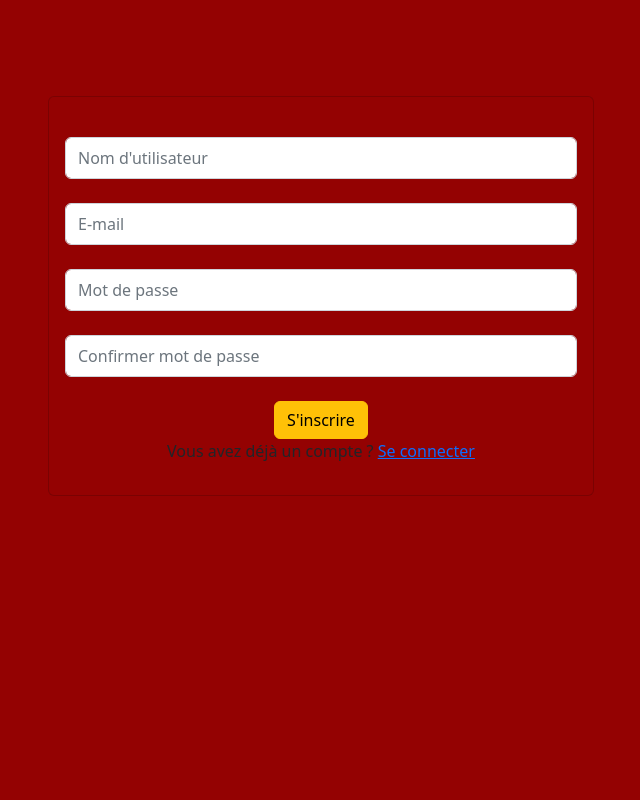
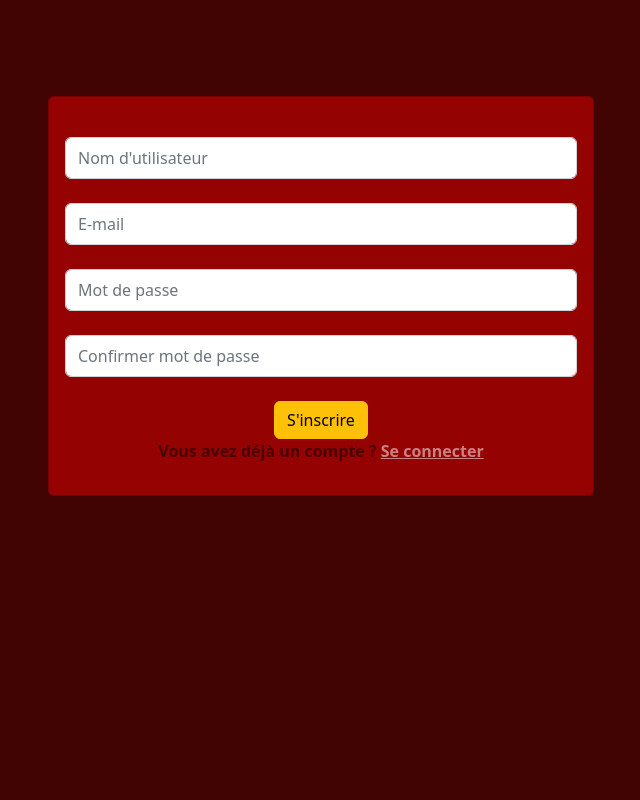
Before and after one commit to JeremSSJ/Manjou, a PHP site: page /inscription in a window 1280 px wide. Shown: the whole page, without its empty margins (319-959 px from the left). Run offline with PHP 8.4, Linux system fonts and the light colour scheme; some libraries are stand-ins or nearby versions.

Commit message:
sign up test

```diff
--- a/view/sign_in_up/sign_up.php
+++ b/view/sign_in_up/sign_up.php
@@ -2,9 +2,9 @@
 <?php require_once '../view/import/import.php'; ?>
 
 <style>
-    .bg-red-op
+    .bg-light-red
     {
-        background-color: #940202;
+        background-color: #420303;
     }
 
     .bg-red
@@ -13,7 +13,7 @@
     }
 </style>
 
-<body class="bg-red-op">
+<body class="bg-light-red">
     <div class="container mt-5 pt-5">
         <div class="row">
             <div class="col-12 col-sm-8 col-md-6 m-auto">
@@ -28,7 +28,7 @@
                             <div class="text-center mt-3">
                                 <button class="btn btn-warning">S'inscrire</button>
 
-                                <p>Vous avez déjà un compte ? <a href="" class="">Se connecter</a></p>
+                                <p class="text-black-50 fw-bold">Vous avez déjà un compte ? <a href="" class="text-white-50 fw-bold">Se connecter</a></p>
                             </div>
                         </form>
                     </div>
```
